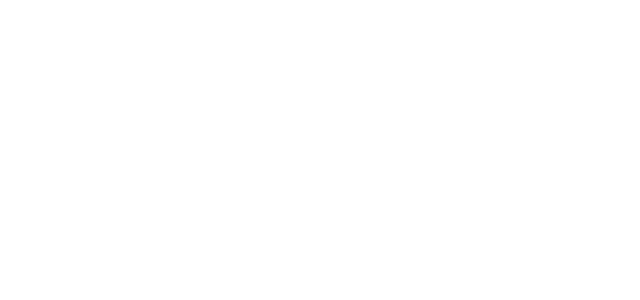
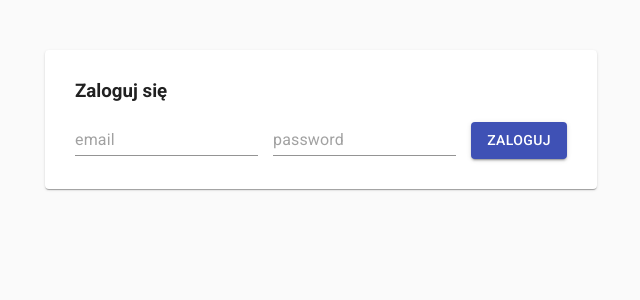
Before and after one commit to WiktorG/redux-api-flow-demo, a React (Create React App) app: page / in a window 1280 px wide. Shown: the top 300 px of the page, without its empty margins (319-959 px from the left). Built offline with nearby package versions, Linux system fonts and the light colour scheme.

Commit message:
feat(LoginForm): create simple login form layout with material/ui

```diff
--- a/package.json
+++ b/package.json
@@ -3,6 +3,8 @@
   "version": "0.1.0",
   "private": true,
   "dependencies": {
+    "@material-ui/core": "^4.11.2",
+    "@material-ui/icons": "^4.11.2",
     "@testing-library/jest-dom": "^5.11.4",
     "@testing-library/react": "^11.1.0",
     "@testing-library/user-event": "^12.1.10",
--- a/public/index.html
+++ b/public/index.html
@@ -3,6 +3,8 @@
   <head>
     <meta charset="utf-8" />
     <link rel="icon" href="%PUBLIC_URL%/favicon.ico" />
+    <link rel="stylesheet" href="https://fonts.googleapis.com/css?family=Roboto:300,400,500,700&display=swap" />
+    <link rel="stylesheet" href="https://fonts.googleapis.com/icon?family=Material+Icons" />
     <meta name="viewport" content="width=device-width, initial-scale=1" />
     <meta name="theme-color" content="#000000" />
     <meta
--- a/src/App.js
+++ b/src/App.js
@@ -1,9 +1,16 @@
+import { Container, Grid } from '@material-ui/core';
 
-function App() {
+import LoginForm from "./components/LoginForm";
+
+const App = () => {
   return (
-    <div className="App">
-
-    </div>
+    <Container maxWidth="sm">
+      <Grid container>
+        <Grid item xs={12}>
+          <LoginForm />
+        </Grid>
+      </Grid>
+    </Container>
   );
 }
 
--- /dev/null
+++ b/src/components/LoginForm/LoginForm.js
@@ -0,0 +1,45 @@
+import React from "react";
+import { TextField, Button, Paper } from '@material-ui/core';
+
+import { formContainerStyle, formTitleStyle, formStyle } from "./static";
+
+const LoginForm = () => {
+  const [login, setLogin] = React.useState("");
+  const [password, setPassword] = React.useState("");
+
+  const handleSubmit = (e) => {
+    e.preventDefault();
+    console.log("submit");
+  }
+
+  return (
+    <Paper style={formContainerStyle}>
+      <h3 style={formTitleStyle}>Zaloguj się</h3>
+      <form style={formStyle} onSubmit={handleSubmit}>
+        <TextField
+          type="text"
+          placeholder="email"
+          size="medium"
+          value={login}
+          onChange={(e) => setLogin(e.target.value)}
+        />
+        <TextField
+          type="password"
+          placeholder="password"
+          size="medium"
+          value={password}
+          onChange={(e) => setPassword(e.target.value)}
+        />
+        <Button
+          variant="contained"
+          color="primary"
+          type="submit"
+        >
+          Zaloguj
+        </Button>
+      </form>
+    </Paper>
+  )
+};
+
+export default LoginForm;
--- /dev/null
+++ b/src/components/LoginForm/index.js
@@ -0,0 +1 @@
+export { default } from "./LoginForm";
--- /dev/null
+++ b/src/components/LoginForm/static.js
@@ -0,0 +1,17 @@
+export const formContainerStyle = {
+  marginTop: "50px",
+  padding: "30px",
+}
+
+export const formTitleStyle = {
+  marginBottom: "20px",
+  marginTop: 0,
+}
+
+export const formStyle = {
+  width: "100%",
+  display: "flex",
+  flexDirection: "row",
+  justifyContent: "space-between",
+  alignItems: "center",
+}
--- a/src/index.js
+++ b/src/index.js
@@ -1,6 +1,7 @@
 import React from 'react';
 import ReactDOM from 'react-dom';
 import App from './App';
+import "./style.css";
 import reportWebVitals from './reportWebVitals';
 
 ReactDOM.render(
--- /dev/null
+++ b/src/style.css
@@ -0,0 +1,10 @@
+body {
+  font-family: "Roboto", Arial, Helvetica, sans-serif;
+  margin: 0;
+  padding: 0;
+  background-color: #FAFAFAFA
+}
+
+* {
+  box-sizing: border-box;
+}
```
Also changed, not shown: 2 other files (tests, documents, lock files or other folders).
